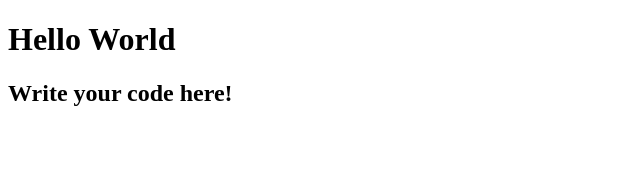
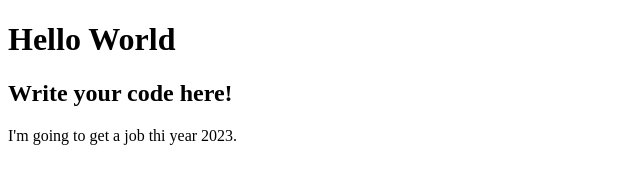
Before and after one commit to devbrunoferreira/curso_git_1, a plain HTML site: page index.html in a window 1280 px wide. Shown: the whole page, without its empty margins (0-640 px from the left). Drawn offline with Linux system fonts and the light colour scheme.

Commit message:
Enviando alterações

```diff
--- a/index.html
+++ b/index.html
@@ -11,6 +11,7 @@
 <body>
     <h1>Hello World</h1>
     <h2>Write your code here!</h2>
+    <p>I'm going to get a job thi year 2023.</p>
 </body>
 
 </html>
```
Also changed, not shown: teste.txt (added).
